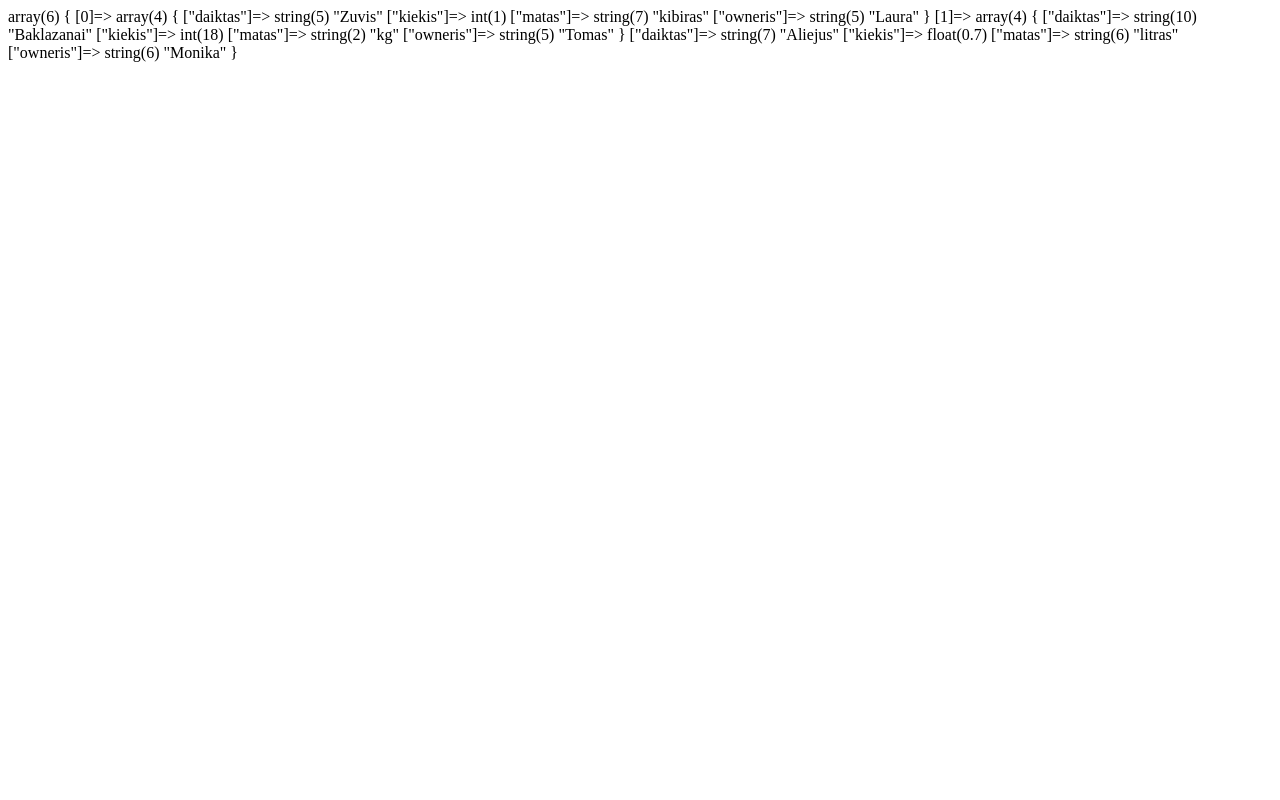
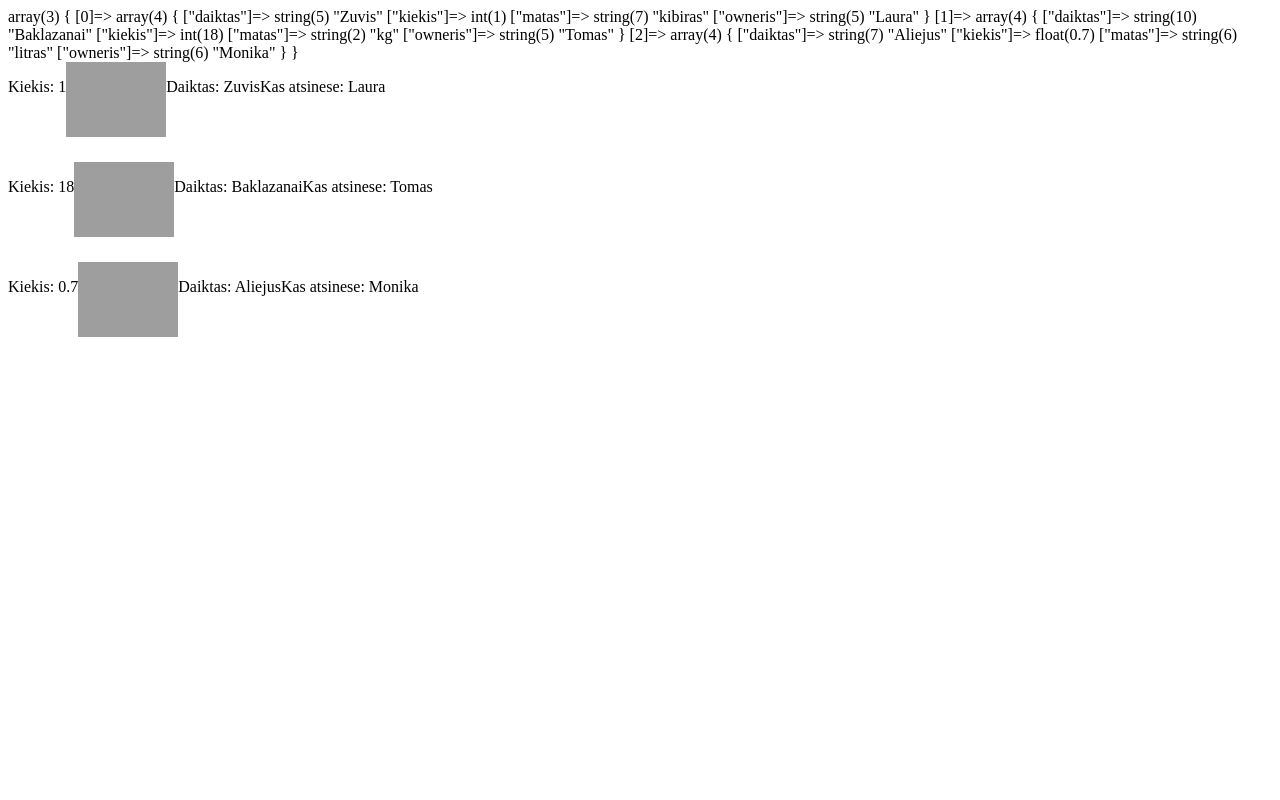
Before and after one commit to donatasju/phpbasics, a PHP site: page / in a window 1280 px wide. Run offline with PHP 8.4, Linux system fonts and the light colour scheme; grey boxes are pictures that could not be loaded.

Commit message:
treniruojames multi-array

```diff
--- /dev/null
+++ b/css/main.css
@@ -0,0 +1,24 @@
+.kg {
+    background-image: url('https://cff2.earth.com/uploads/2018/11/18002726/kilogram-730x410.jpg');
+    background-size: contain;
+    background-repeat: no-repeat;
+    width: 100px;
+    height: 100px;
+}
+.litras {
+    background-image: url('https://starfishmarket.com/wp-content/uploads/2014/07/absolut_vodka_1liter_lys_hi.jpg');
+    background-size: contain;
+    background-repeat: no-repeat;
+    width: 100px;
+    height: 100px;
+}
+.kibiras {
+    background-image: url('https://previews.123rf.com/images/rimglow/rimglow1206/rimglow120600001/14193010-old-rusty-bucket-isolated-on-white.jpg');
+    background-size: contain;
+    background-repeat: no-repeat;
+    width: 100px;
+    height: 100px;
+}
+.inventorius {
+    display: flex;
+}
--- a/index.php
+++ b/index.php
@@ -13,9 +13,28 @@
         'matas' => 'kg',
         'owneris' => 'Tomas'
     ],
+    [
         'daiktas' => 'Aliejus',
         'kiekis' => 0.7,
         'matas' => 'litras',
         'owneris' => 'Monika'
+    ]
 ];
 var_dump($balius);
+?>
+<html>
+    <head>
+        <title>Balius masyvas</title>
+        <link rel="stylesheet" href="css/main.css">
+    </head>
+    <body>
+        <?php foreach($balius as $value) :?>
+        <div class="inventorius">
+            <p>Kiekis: <?php print $value['kiekis']; ?></p>
+            <div class="<?php print $value['matas']?>"></div>
+            <p>Daiktas: <?php print $value['daiktas']; ?></p>
+            <p>Kas atsinese: <?php print $value['owneris']; ?></p>
+        </div>
+        <?php endforeach; ?>
+    </body>
+</html>
```
